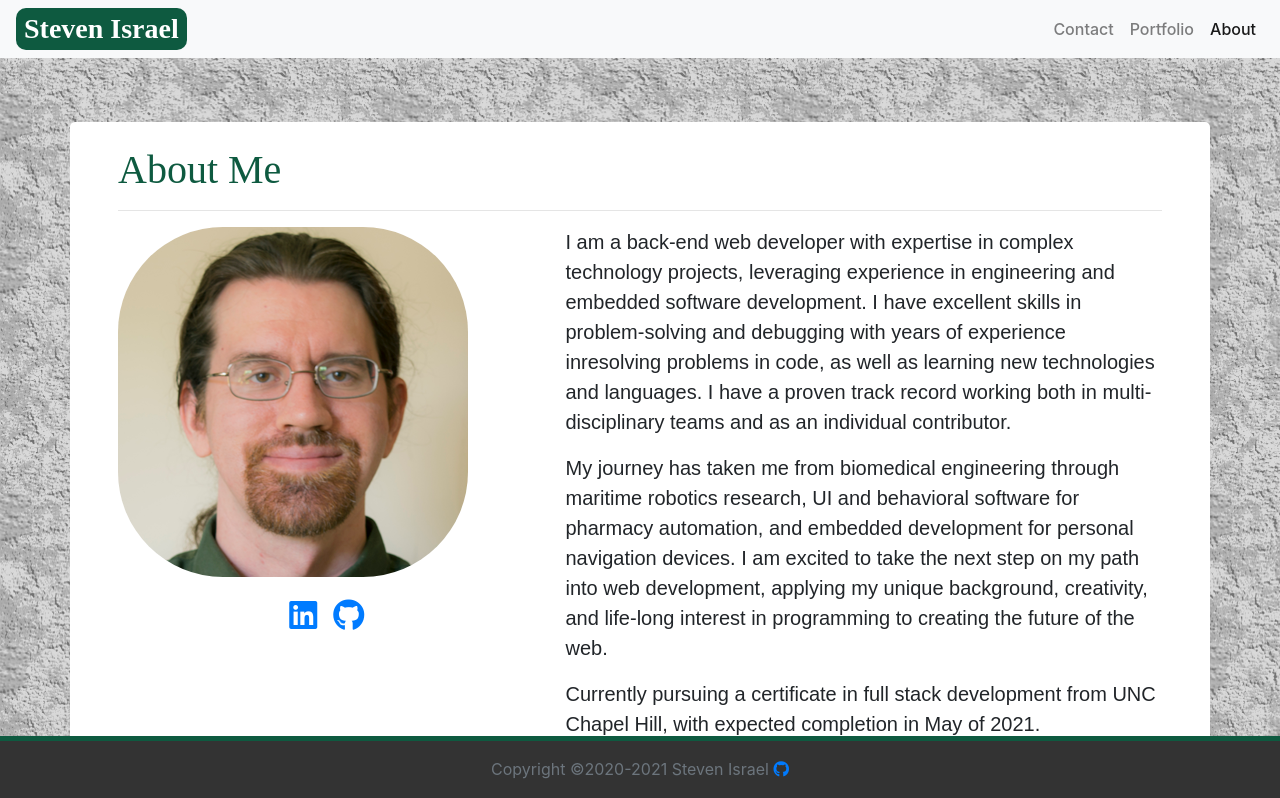
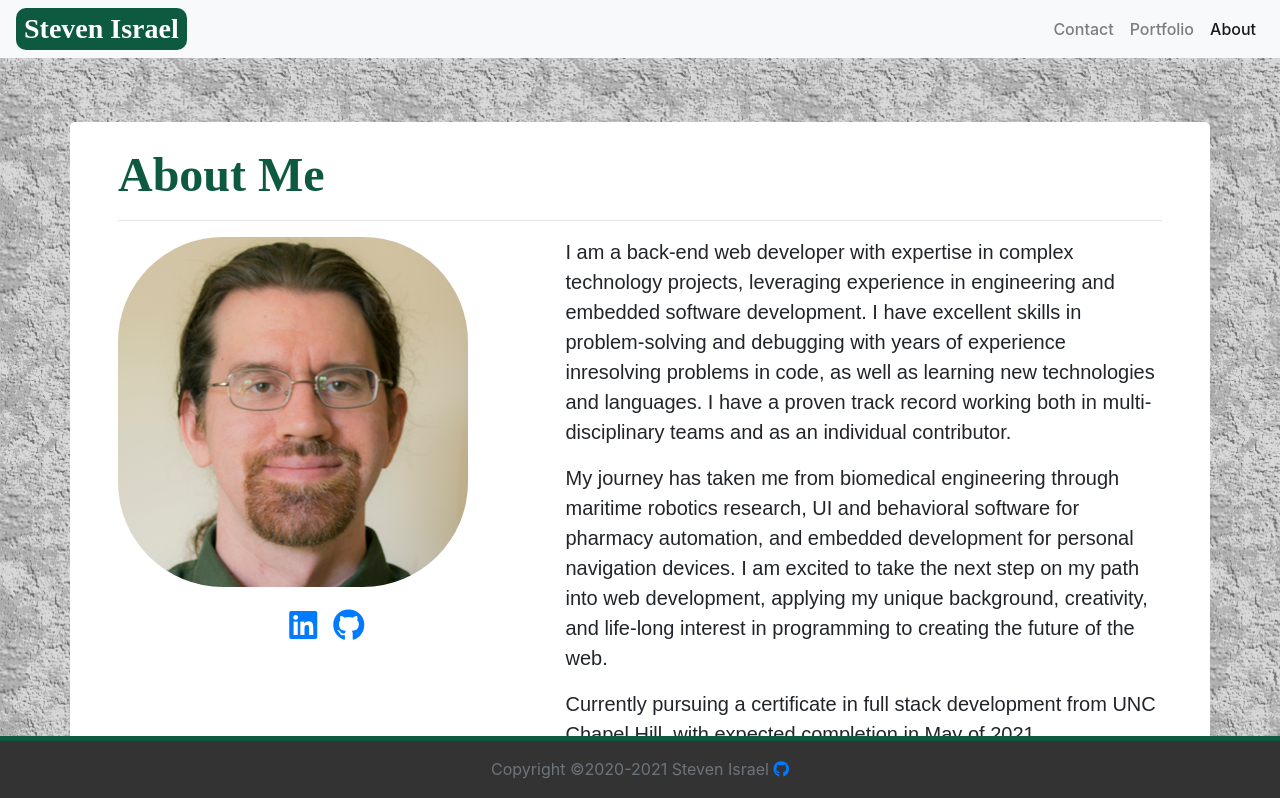
Before and after one commit to malenchite/malenchite.github.io, a React (Create React App) app: page /#/ in a window 1280 px wide. Shown: the top 798 px of the page. Built offline with nearby package versions, Linux system fonts and the light colour scheme.

Commit message:
Fixed section header styling

```diff
--- a/src/App.css
+++ b/src/App.css
@@ -15,13 +15,6 @@ main {
   border-radius: 5px;
 }
 
-h1 {
-  color: #0E5A40;
-  font-family: 'Times New Roman', Times, serif;
-  font-weight: bold;
-  font-size: 3rem;
-}
-
 h2 {
   margin-top: 15px;
 }
@@ -31,3 +24,10 @@ p {
   font-size: 1.25rem;
   line-height: 150%;
 }
+
+.section-header {
+  color: #0E5A40;
+  font-family: 'Times New Roman', Times, serif;
+  font-weight: bold;
+  font-size: 3rem;
+}
--- a/src/pages/About.js
+++ b/src/pages/About.js
@@ -4,7 +4,7 @@ import "./About.css"
 function About() {
   return (
     <section>
-      <h1>About Me</h1>
+      <h1 className="section-header">About Me</h1>
       <hr />
       <div className="row">
         <div className="col-md-6 col-lg-5">
```
